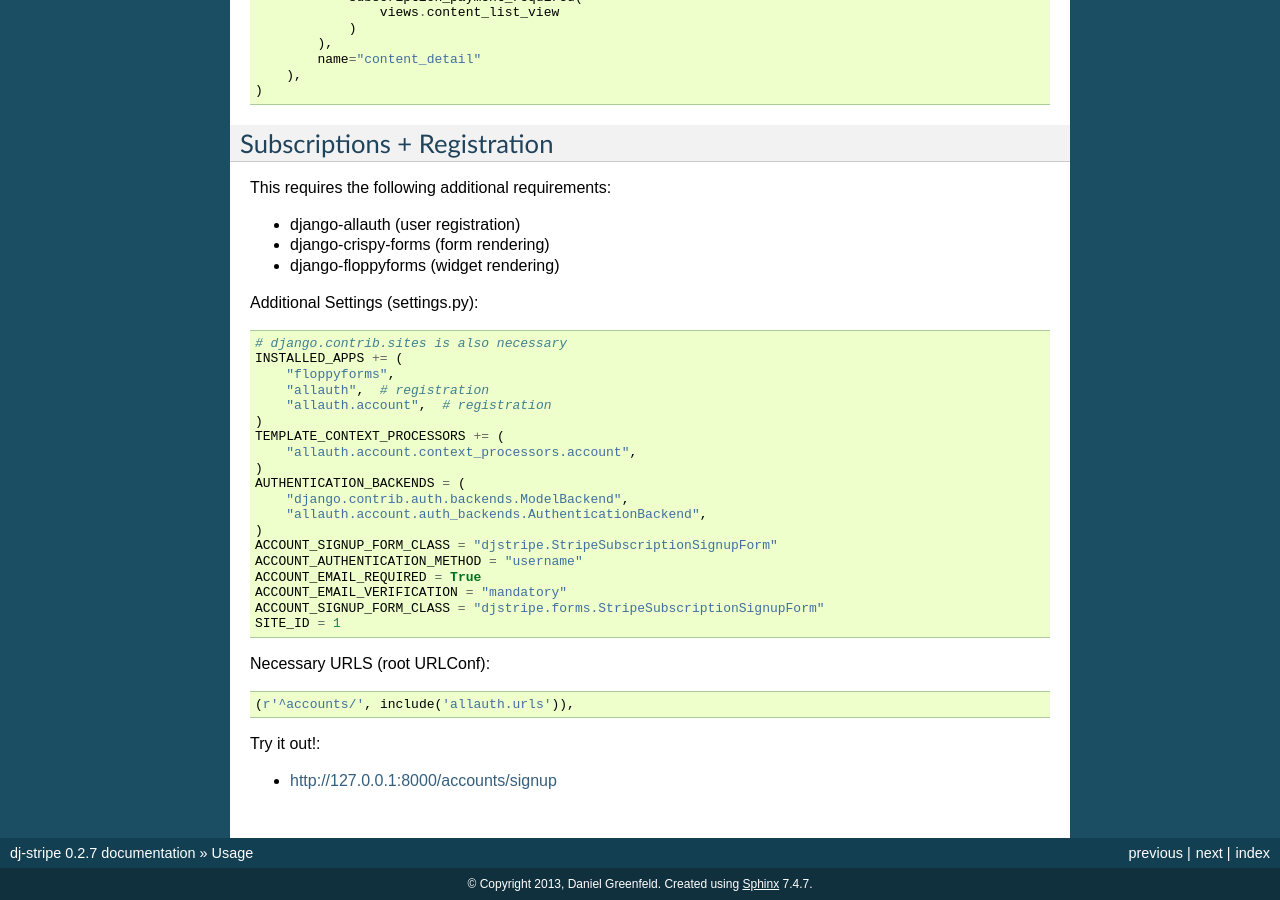
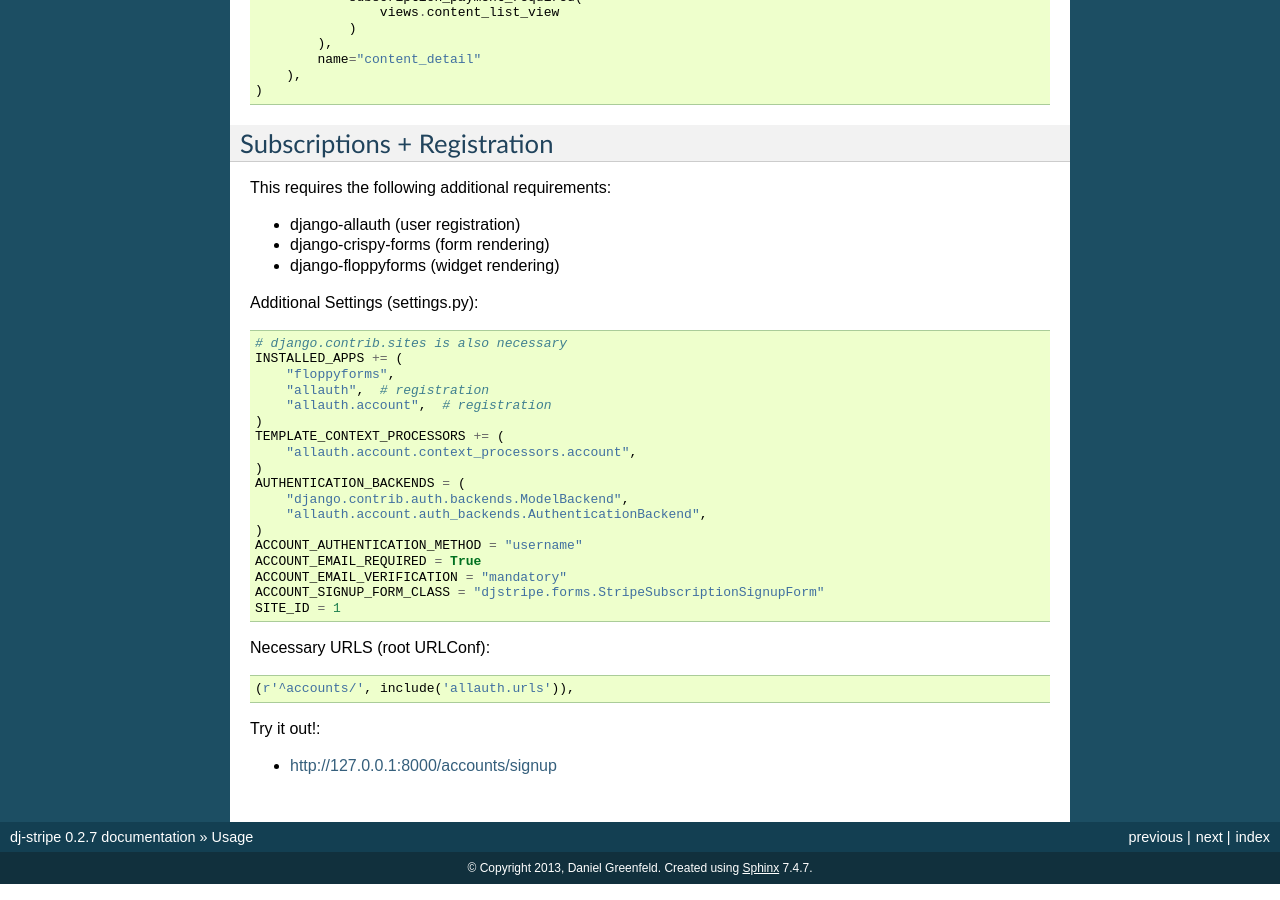
Before and after one commit to dj-stripe/dj-stripe, a Sphinx documentation site: the page built from docs/usage.rst, in a window 1280 px wide and 900 px high, scrolled down 3064 px. Built offline with Sphinx 7.4.7, drawn with Linux system fonts in a browser that asks for light colours.

Commit message:
Update usage.rst

```diff
--- a/docs/usage.rst
+++ b/docs/usage.rst
@@ -206,7 +206,6 @@ Additional Settings (settings.py):
         "django.contrib.auth.backends.ModelBackend",
         "allauth.account.auth_backends.AuthenticationBackend",
     )
-    ACCOUNT_SIGNUP_FORM_CLASS = "djstripe.StripeSubscriptionSignupForm"
     ACCOUNT_AUTHENTICATION_METHOD = "username"
     ACCOUNT_EMAIL_REQUIRED = True
     ACCOUNT_EMAIL_VERIFICATION = "mandatory"
```
